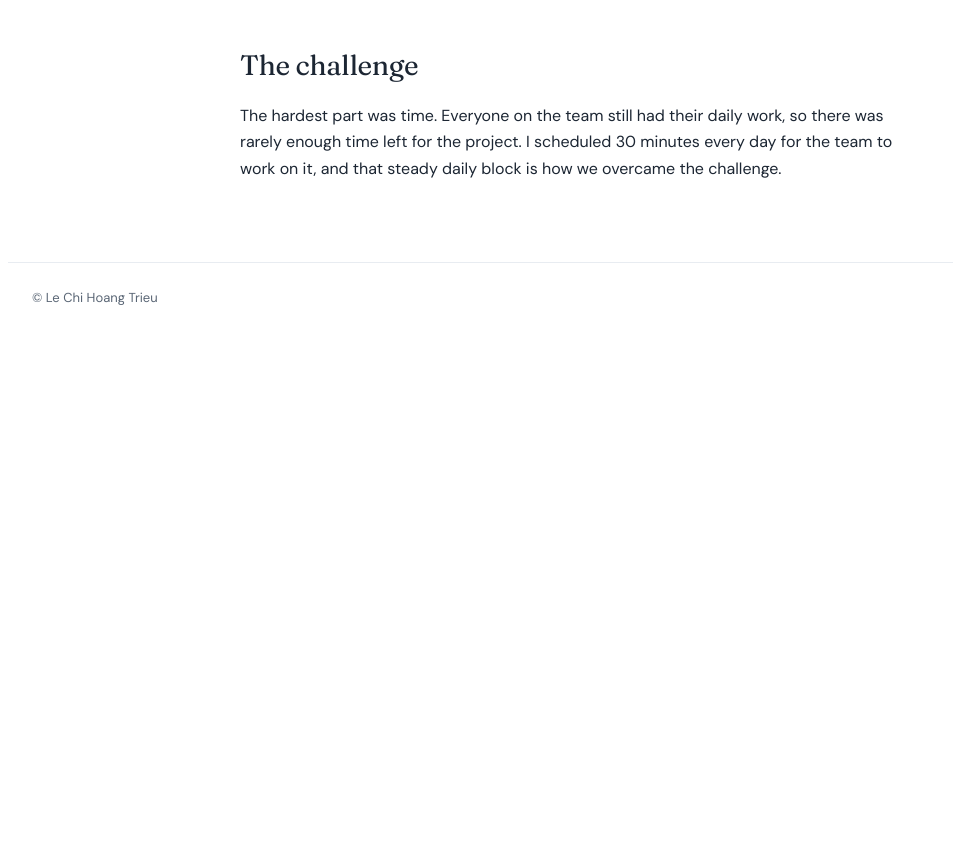
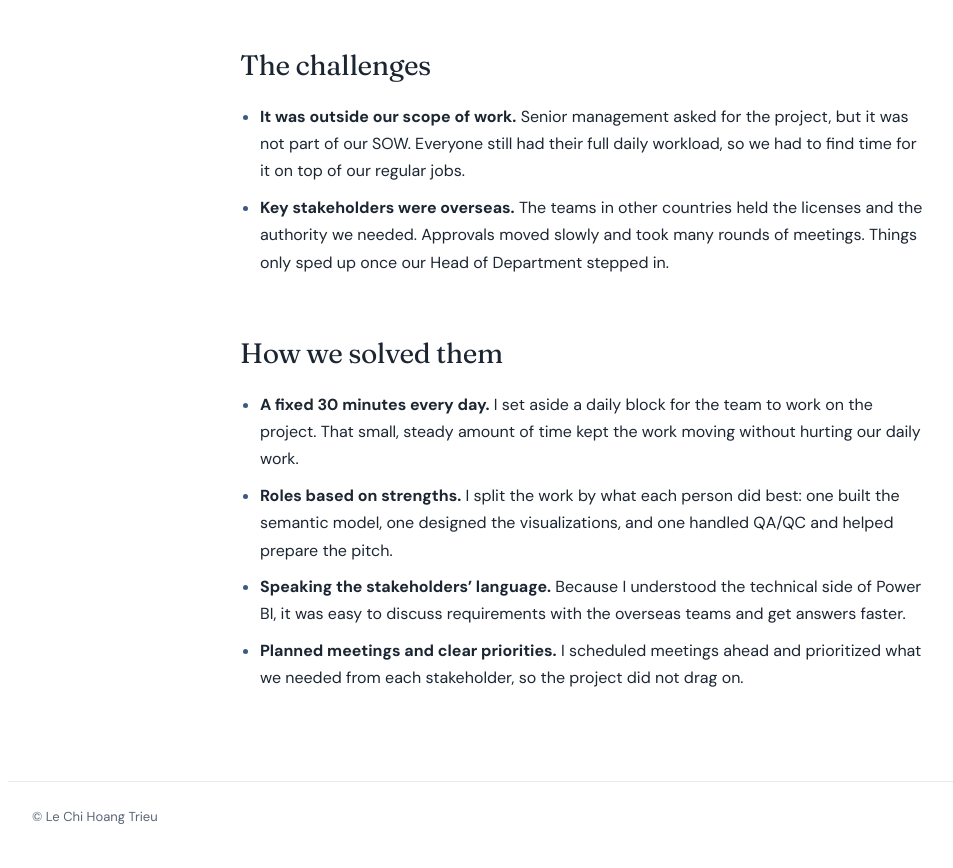
Before and after one commit to trieulch/trieulch.github.io, a plain HTML site: page story-rosen-special-project-award.html in a window 1280 px wide. Shown: the part 1461-2329 px from the top of the page, without its empty margins (56-1009 px from the left). Before the commit the page ends 1810 px from the top, so only its background shows below. Drawn offline with Linux system fonts and the light colour scheme.

Commit message:
Split award story into challenges and solutions
Updated the section on challenges faced during the project, detailing the scope of work and stakeholder issues. Added a new section on how the team solved these challenges with specific strategies.

```diff
--- a/story-rosen-special-project-award.html
+++ b/story-rosen-special-project-award.html
@@ -42,8 +42,19 @@
       <li><strong>Preparing every presentation:</strong> reviewing the material and running rehearsals before we presented.</li>
     </ul>
 
-    <h2>The challenge</h2>
-    <p>The hardest part was time. Everyone on the team still had their daily work, so there was rarely enough time left for the project. I scheduled 30 minutes every day for the team to work on it, and that steady daily block is how we overcame the challenge.</p>
+    <h2>The challenges</h2>
+    <ul class="steps">
+      <li><strong>It was outside our scope of work.</strong> Senior management asked for the project, but it was not part of our SOW. Everyone still had their full daily workload, so we had to find time for it on top of our regular jobs.</li>
+      <li><strong>Key stakeholders were overseas.</strong> The teams in other countries held the licenses and the authority we needed. Approvals moved slowly and took many rounds of meetings. Things only sped up once our Head of Department stepped in.</li>
+    </ul>
+
+    <h2>How we solved them</h2>
+    <ul class="steps">
+      <li><strong>A fixed 30 minutes every day.</strong> I set aside a daily block for the team to work on the project. That small, steady amount of time kept the work moving without hurting our daily work.</li>
+      <li><strong>Roles based on strengths.</strong> I split the work by what each person did best: one built the semantic model, one designed the visualizations, and one handled QA/QC and helped prepare the pitch.</li>
+      <li><strong>Speaking the stakeholders’ language.</strong> Because I understood the technical side of Power BI, it was easy to discuss requirements with the overseas teams and get answers faster.</li>
+      <li><strong>Planned meetings and clear priorities.</strong> I scheduled meetings ahead and prioritized what we needed from each stakeholder, so the project did not drag on.</li>
+    </ul>
   </article>
 </main>
 
```
